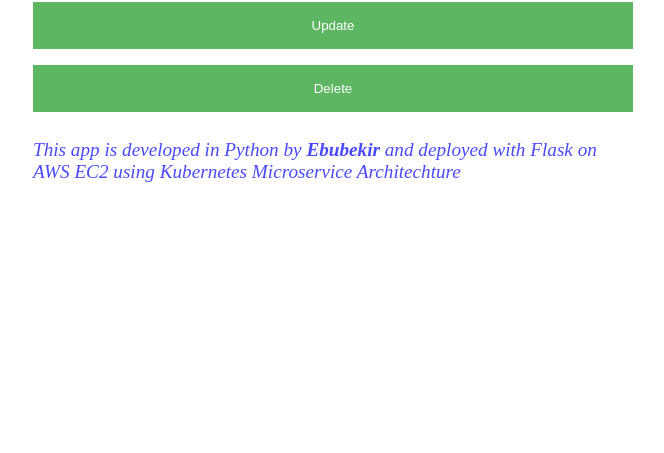
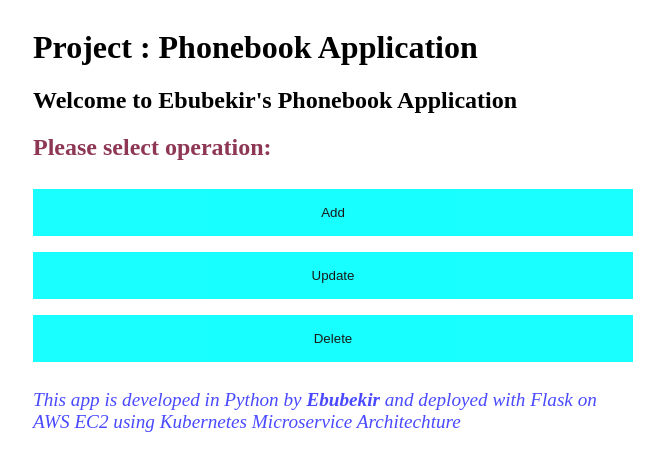
Before and after one commit to ebagovtere/phonebook_kubernetes, a Flask app: page / in a window 1280 px wide. Shown: the part 421-874 px from the top of the page, without its empty margins (307-971 px from the left). Before the commit the page ends 603 px from the top, so only its background shows below. Run offline with Flask 2, Linux system fonts and the light colour scheme; parts of the project's set-up code (start-up, migrations or seed data) failed here and were passed over.

Commit message:
Add files via upload

```diff
--- a/docker_files/image_for_web_server/templates/index.html
+++ b/docker_files/image_for_web_server/templates/index.html
@@ -36,8 +36,8 @@
 
     button {
       box-sizing: border-box;
-      background-color: #4caf50;
-      color: white;
+      background-color: cyan;
+      color: black;
       padding: 16px 20px;
       margin: 8px 0;
       border: none;
@@ -51,7 +51,7 @@
     }
 
     .sectionnote{
-      color: rgba(190, 31, 164, 0.89);
+      color: rgba(128, 30, 64, 0.89);
     }
     .footnote{
       color: rgba(0, 0, 255, 0.712);
@@ -62,7 +62,7 @@
 
 <body>
 
-  <div><img src="devops.png" /></div>
+  <div><img src=https://external-content.duckduckgo.com/iu/?u=https%3A%2F%2Ftse2.mm.bing.net%2Fth%3Fid%3DOIP.tQzZmWDlg_j_bzHCA-tk8wHaEj%26pid%3DApi&f=1&ipt=58f92d7840dc8054328b8fcada1aa708e2b27170bfb37b518f761e6622d914e0&ipo=images /></div>
 
   <h1>Project : Phonebook Application</h1>
   <h2>Welcome to {{developer_name}}'s Phonebook Application </h2>
```
Also changed, not shown: docker_files/image_for_web_server/templates/add-update.html (+4 -4 lines), docker_files/image_for_web_server/templates/delete.html (+4 -4 lines).
